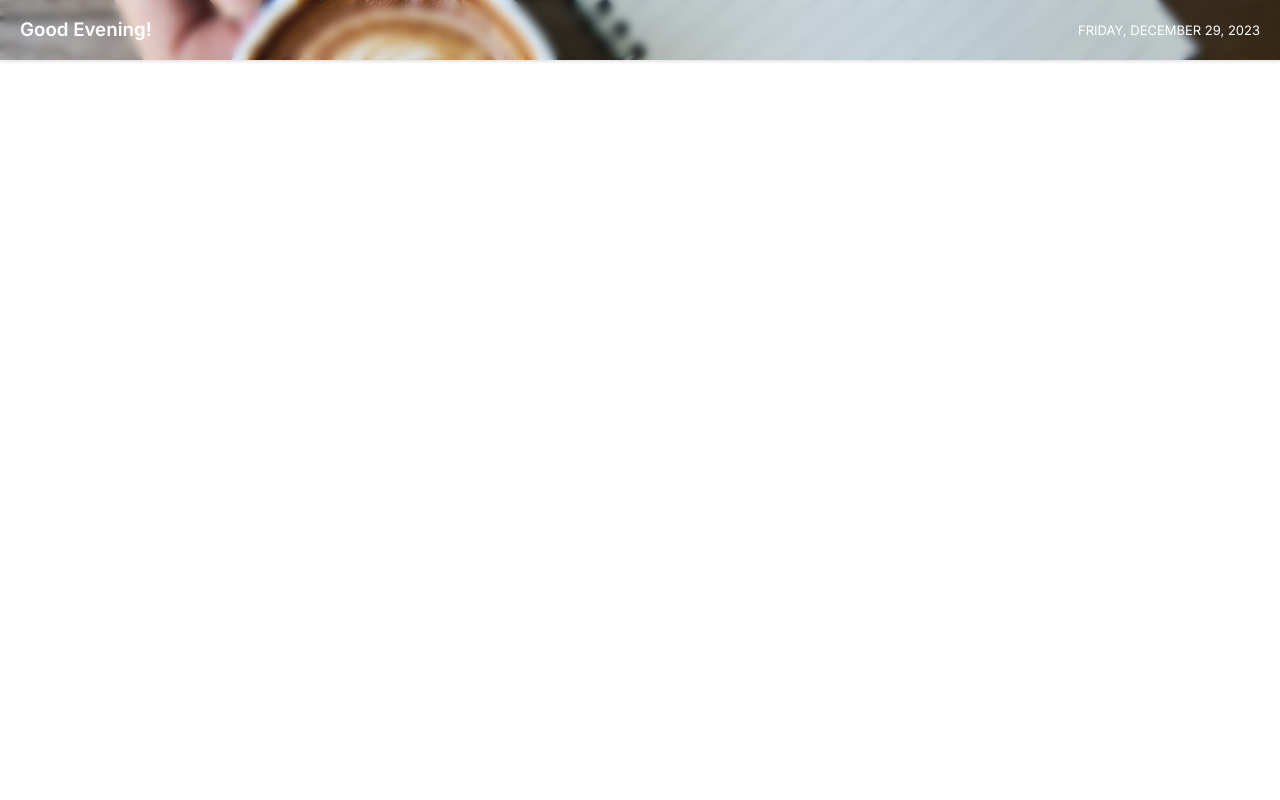
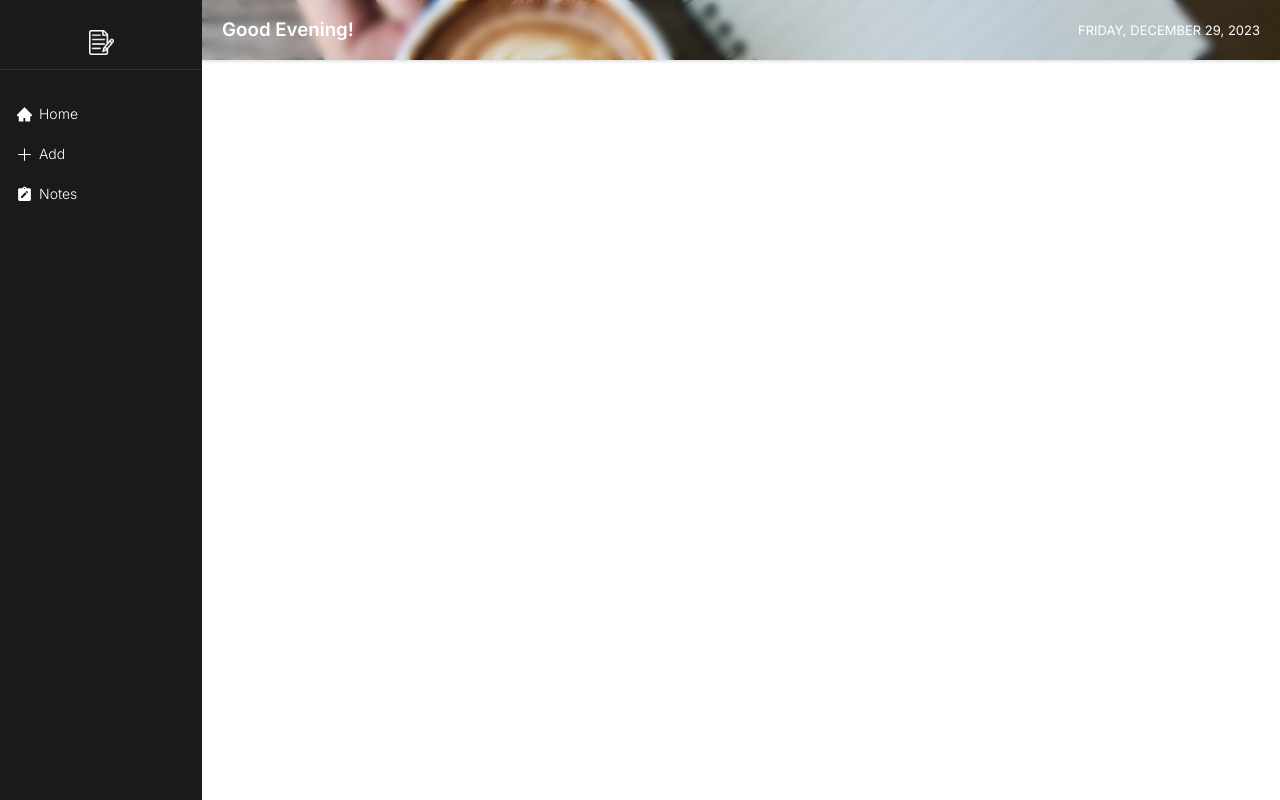
Before and after one commit to anas-maroof/Note_Taking_App, a React (Create React App) app in the folder my-app/: page / in a window 1280 px wide. Built offline with nearby package versions, Linux system fonts and the light colour scheme.

Commit message:
Created and Styled Sidebar.

```diff
--- a/my-app/package.json
+++ b/my-app/package.json
@@ -3,11 +3,15 @@
   "version": "0.1.0",
   "private": true,
   "dependencies": {
+    "@react-icons/all-files": "^4.1.0",
     "@testing-library/jest-dom": "^5.17.0",
     "@testing-library/react": "^13.4.0",
     "@testing-library/user-event": "^13.5.0",
+    "core-js": "^3.35.0",
     "react": "^18.2.0",
     "react-dom": "^18.2.0",
+    "react-icon": "^1.0.0",
+    "react-icons": "^4.12.0",
     "react-router": "^6.21.1",
     "react-router-dom": "^6.21.1",
     "react-scripts": "5.0.1",
--- a/my-app/src/components/SideBar/SideBar.js
+++ b/my-app/src/components/SideBar/SideBar.js
@@ -1,9 +1,47 @@
 import React from "react";
+import {notes_icon} from "../../utils/images";
+import "./SideBar.scss";
+import {AiFillHome} from "react-icons/ai";
+import {BsPlusLg} from "react-icons/bs";
+import {MdNoteAlt} from "react-icons/md";
+import {Link, useLocation} from "react-router-dom";
+
 
 const SideBar = () => {
+    const location = useLocation();
+    let pathname = location.pathname.replace("/", "");
+
     return (
-        <div>
+        <div className="app-sidebar">
+            <div className='sidebar-content py-3 flex flex-column'>
+                <Link to = "/" className='app-brand flex align-center justify-center'>
+                    <img src = {notes_icon} alt = "" />
+                </Link>
 
+                <ul className='links my-4'>
+                    <Link to = "/home" className={`text-white flex justify-center align-center link-item ${pathname === 'home' ? 'active-link' : ""}`}>
+                        <span className='flex align-center justify-center'>
+                            <AiFillHome size = {17} />
+                        </span>
+
+                        <span className='icon-text'>Home</span>
+                    </Link>
+
+                    <Link to = "/add" className={`text-white flex justify-center align-center link-item ${pathname === 'add' ? 'active-link' : ""}`}>
+                        <span className='flex align-center justify-center'>
+                            <BsPlusLg size = {17} />
+                        </span>
+                        <span className='icon-text'>Add</span>
+                    </Link>
+
+                    <Link to = "" className='text-white flex justify-center align-center link-item'>
+                        <span className='flex align-center justify-center'>
+                            <MdNoteAlt size = {17} />
+                        </span>
+                        <span className='icon-text'>Notes</span>
+                    </Link>
+                </ul>
+            </div>
         </div>
     )
 }
--- a/my-app/src/utils/images.js
+++ b/my-app/src/utils/images.js
@@ -0,0 +1,4 @@
+import header_img from "../assets/images/header_img.jpg";
+import notes_icon from "../assets/images/notes_icon.png";
+
+export {header_img, notes_icon};
```
Also changed, not shown: my-app/Tutorial.txt, 1 other file (tests, documents, lock files or other folders).
